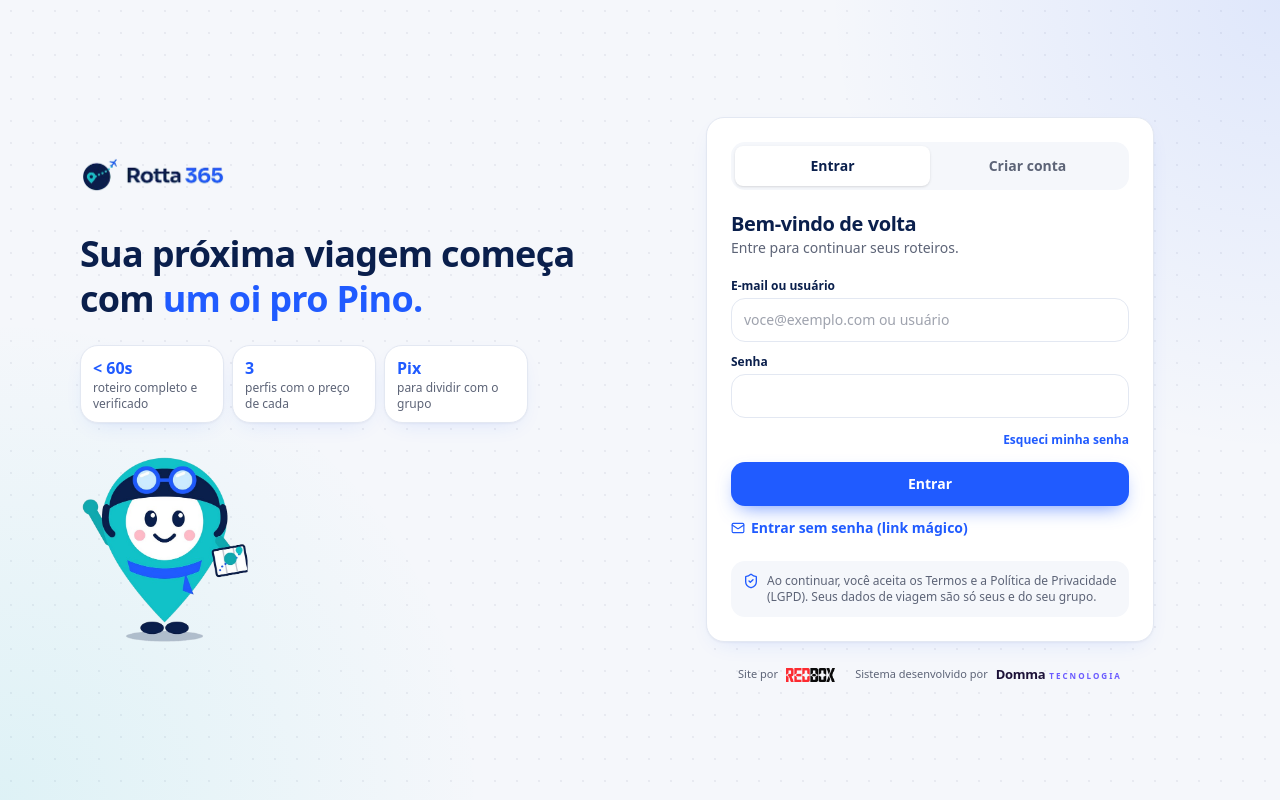
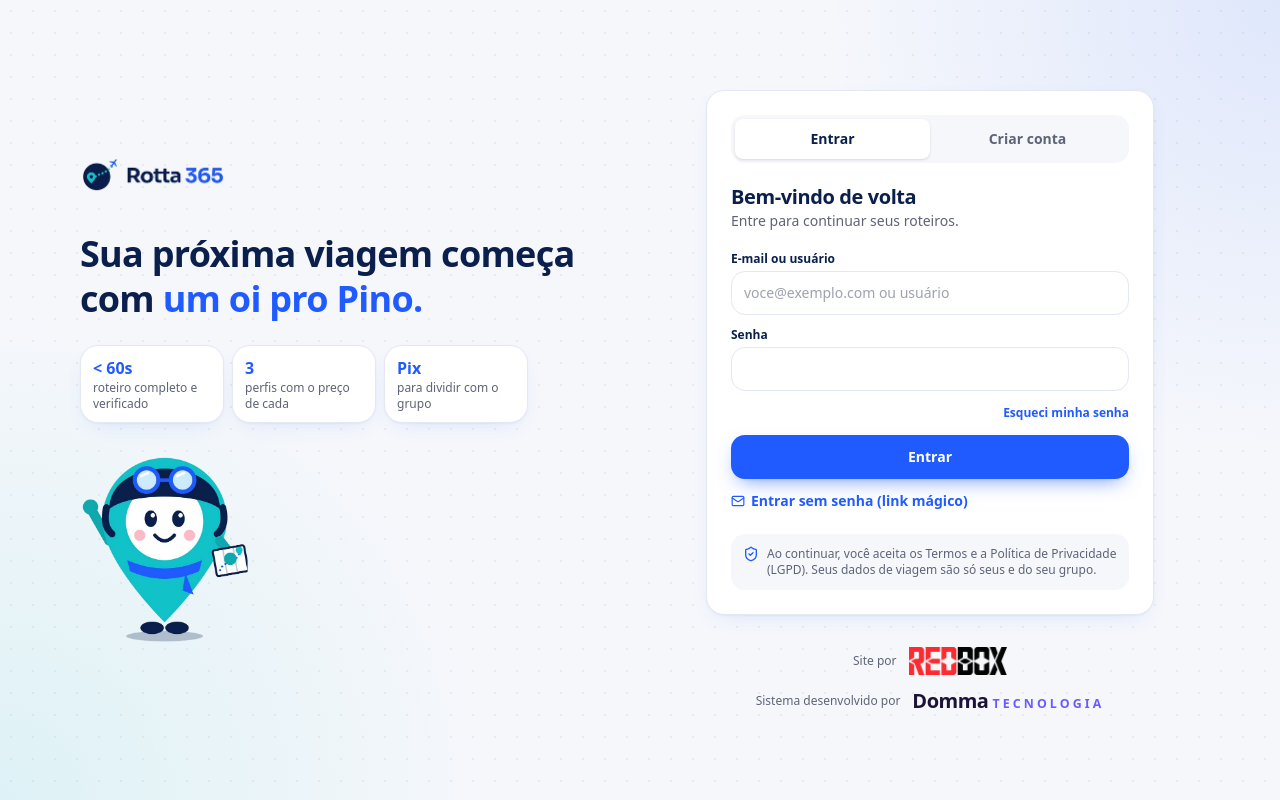
Before and after one commit to otaviobmarques/sistema-roteiro-viagens, a Next.js app: page /entrar in a window 1280 px wide. Built offline with nearby package versions, Linux system fonts and the light colour scheme; no server answers.

Commit message:
Créditos maiores e logo da RedBOX fiel ao original (resolução cheia, cores exatas)
Co-Authored-By: Claude Opus 5.5 <noreply@anthropic.com>
Claude-Session: https://claude.ai/code/session_016xu6QXcjQupBtBYi1pZGUo

```diff
--- a/src/app/entrar/page.tsx
+++ b/src/app/entrar/page.tsx
@@ -24,7 +24,7 @@ export default async function Entrar({ searchParams }: { searchParams: Promise<{
         {sp.suspensa && <p className="mb-3 rounded-xl bg-danger-50 px-3 py-2 text-sm text-danger">Sua conta está suspensa. Fale com o suporte.</p>}
         {sp.erro && <p className="mb-3 rounded-xl bg-danger-50 px-3 py-2 text-sm text-danger">Não foi possível entrar: {sp.erro}</p>}
         <LoginForm next={sp.next || "/app"} initialMode={sp.modo === "criar" ? "criar" : "entrar"} />
-        <Credits className="mt-6 justify-center" />
+        <Credits size="md" className="mt-8 justify-center" />
       </div>
     </div>
   );
--- a/src/components/credits.tsx
+++ b/src/components/credits.tsx
@@ -11,11 +11,12 @@ export function DommaMark({ dark = false, className = "" }: { dark?: boolean; cl
 }
 
 /** Rodapé completo (site): Agência RedBOX + Domma Tecnologia. */
-export function Credits({ dark = false, className = "" }: { dark?: boolean; className?: string }) {
+export function Credits({ dark = false, size = "lg", className = "" }: { dark?: boolean; size?: "lg" | "md"; className?: string }) {
+  const h = size === "lg" ? "h-9" : "h-7";
   return (
-    <div className={`flex flex-wrap items-center gap-x-5 gap-y-2 text-[11px] ${dark ? "text-white/70" : "text-gray"} ${className}`}>
-      <span className="inline-flex items-center gap-2">Site por <img src={dark ? "/brand/redbox-branco.png" : "/brand/redbox.png"} alt="Agência RedBOX" className="h-3.5 w-auto" /></span>
-      <span className="inline-flex items-center gap-2">Sistema desenvolvido por <DommaMark dark={dark} className="text-[13px]" /></span>
+    <div className={`flex flex-wrap items-center gap-x-10 gap-y-4 text-xs ${dark ? "text-white/70" : "text-gray"} ${className}`}>
+      <span className="inline-flex items-center gap-3">Site por <img src={dark ? "/brand/redbox-branco.png" : "/brand/redbox.png"} alt="Agência RedBOX" className={`${h} w-auto`} /></span>
+      <span className="inline-flex items-center gap-3">Sistema desenvolvido por <DommaMark dark={dark} className={size === "lg" ? "text-2xl" : "text-xl"} /></span>
     </div>
   );
 }
```
Also changed, not shown: public/brand/redbox-branco.png, public/brand/redbox.png.
